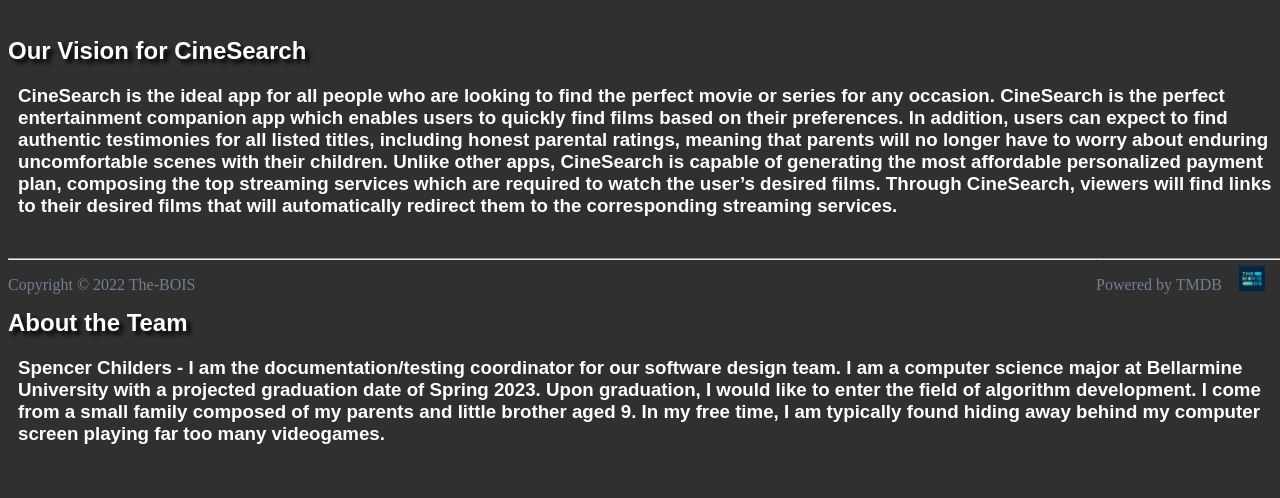
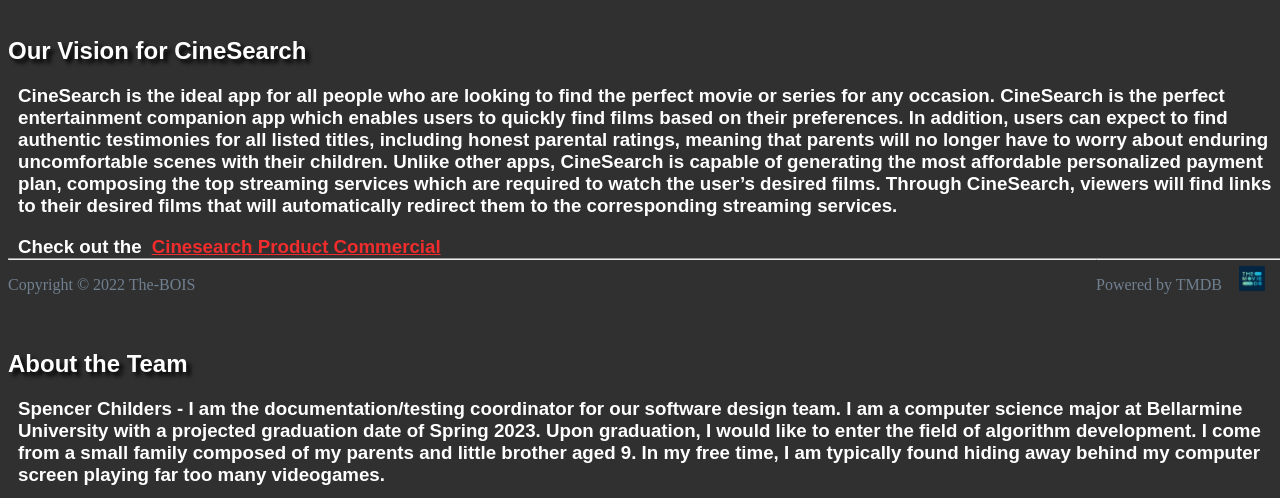
Before and after one commit to iparker2800/The-BOIS, a Node server app: page / in a window 1280 px wide. Shown: the part 510-1008 px from the top of the page. Run offline with Node 20, Linux system fonts and the light colour scheme; some libraries are stand-ins or nearby versions.

Commit message:
resturcutred folders, added commercial link

```diff
--- a/public/style.css
+++ b/public/style.css
@@ -29,6 +29,12 @@ h1 {
   color: rgb(226, 226, 88);
 }
 
+#Commercial{
+  font-family: Arial, Helvetica, sans-serif;
+  text-align: left;
+  margin-left: 10px;
+  color: rgb(241, 44, 44);
+}
 #aboutheader{
   text-shadow: 4px 4px 4px rgb(0, 0, 0);
   font-family: Arial, Helvetica, sans-serif;
--- a/views/homepage.pug
+++ b/views/homepage.pug
@@ -23,7 +23,7 @@ block content
                         text Don't know where to watch a movie? CineSearch will list all of the available streaming services
 
         div(class="middlenav")
-                img(id='logo1' src='logo.png' alt='logo')
+                img(id='logo1' src='img/logo.png' alt='logo')
                 form(id="form" role="search")
                         input(type="search" id="query" name="q" placeholder="Search for Movies" aria-label="Search through site content")
                         button
@@ -33,5 +33,5 @@ block content
         div(class="moviecategories")
                 header(class="main")
 
-                script(src="api_scripts/TMDBapi.js")
-                script(src="api_scripts/home.js")
+                script(src="js/TMDBapi.js")
+                script(src="js/home.js")
--- a/views/layout.pug
+++ b/views/layout.pug
@@ -11,6 +11,8 @@ html
         div(class="about")
             h2 Our Vision for CineSearch
                 h3(id="VisionStatement") CineSearch is the ideal app for all people who are looking to find the perfect movie or series for any occasion. CineSearch is the perfect entertainment companion app which enables users to quickly find films based on their preferences. In addition, users can expect to find authentic testimonies for all listed titles, including honest parental ratings, meaning that parents will no longer have to worry about enduring uncomfortable scenes with their children. Unlike other apps, CineSearch is capable of generating the most affordable personalized payment plan, composing the top streaming services which are required to watch the user’s desired films. Through CineSearch, viewers will find links to their desired films that will automatically redirect them to the corresponding streaming services.
+                h3(id="VisionStatement") Check out the
+                    a(id="Commercial", href="https://video.bellarmine.edu/media/CineSearch+Commercial/1_xkyd0sct") Cinesearch Product Commercial
             br
             br
             br
@@ -29,4 +31,4 @@ html
         footer(id='footer2')
             hr
             p Powered by TMDB
-                img(id='TMDBlogo' src='tmdb1.jpeg' alt='TMDBlogo')
+                img(id='TMDBlogo' src='img/tmdb1.jpeg' alt='TMDBlogo')
```
Also changed, not shown: public/img/logo.png (renamed from public/logo.png), public/img/tmdb1.jpeg (renamed from public/tmdb1.jpeg), public/js/TMDBapi.js (renamed from public/api_scripts/TMDBapi.js), public/js/home.js (renamed from public/api_scripts/home.js).
